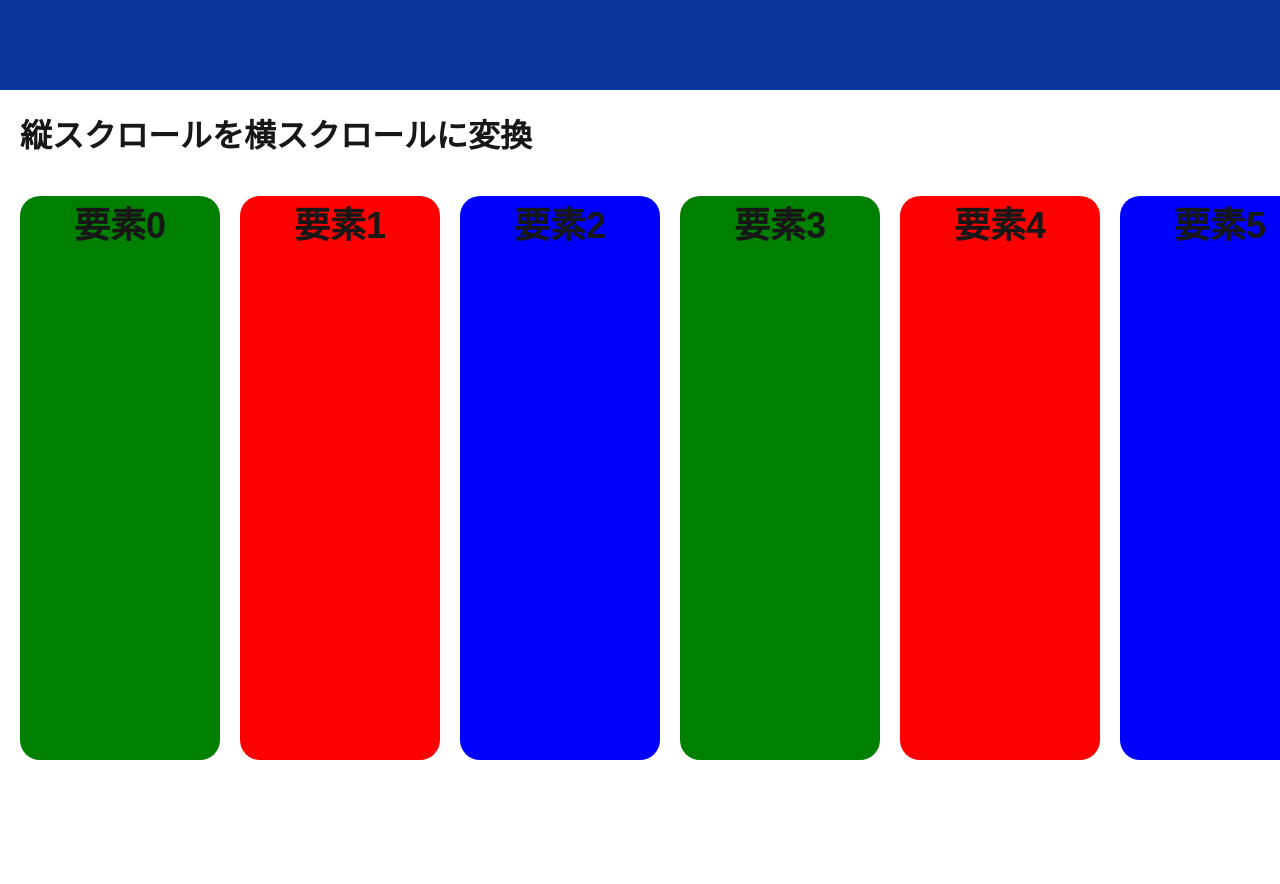
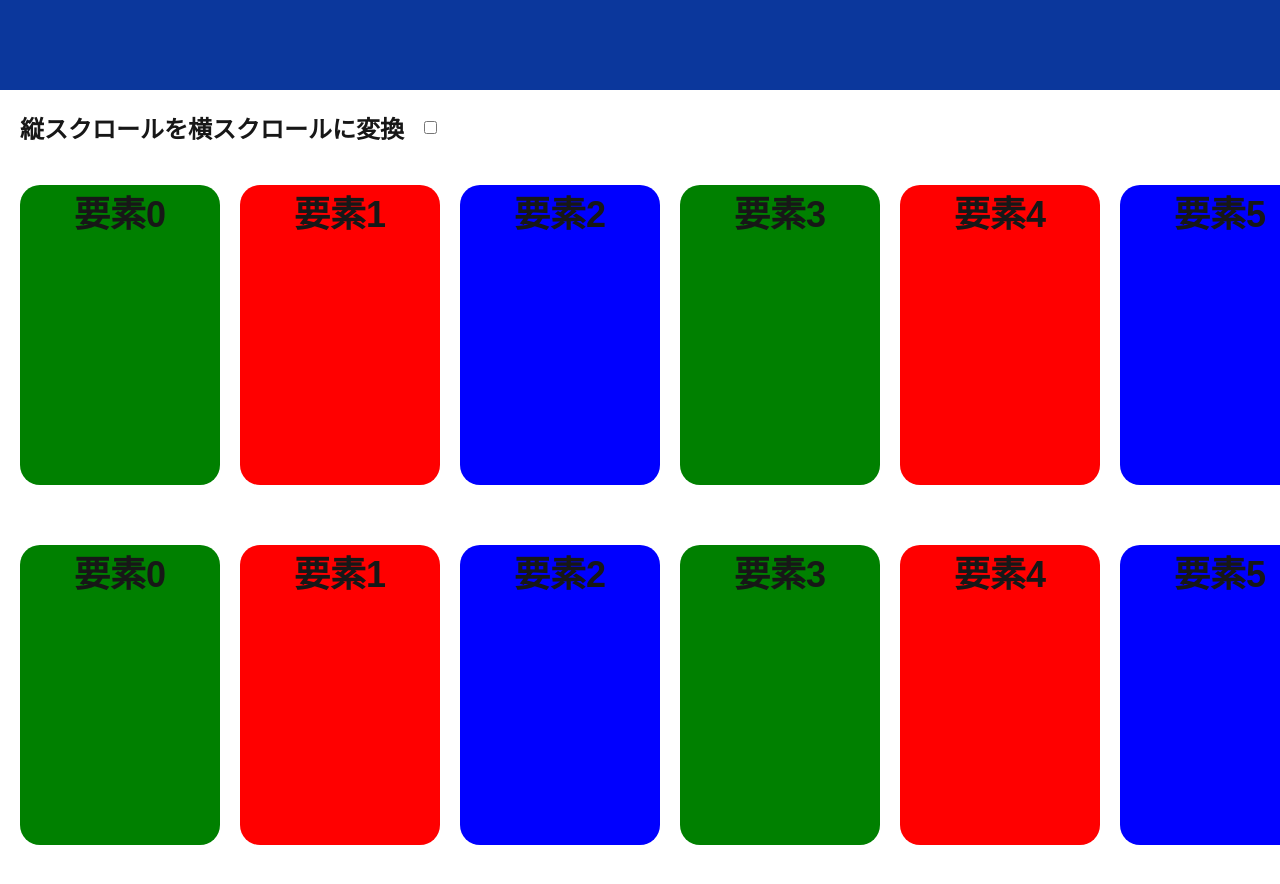
Before and after one commit to INSERT-io/insert-practice, a Next.js app: page /practice/scroll in a window 1280 px wide. Before the commit the page ends 800 px from the top, so only its background shows below. Built offline with nearby package versions, Linux system fonts and the light colour scheme.

Commit message:
scrollのページを修正

```diff
--- a/src/components/pageComponent/HorizontalScrollPage/index.module.scss
+++ b/src/components/pageComponent/HorizontalScrollPage/index.module.scss
@@ -3,19 +3,26 @@
   display: flex;
   flex-direction: column;
   gap: 20px;
-  height: calc(100dvh - 90px);
-  height: calc(100vh - 90px);
+  height: 100%;
 
-  > .title {
+  > .header {
     padding-left: 20px;
+    display: flex;
+    gap: 20px;
+    align-items: center;
+
+    > .title {
+      font-size: 24px;
+      font-weight: 900;
+    }
   }
 
   > .scroll {
     padding: 20px;
     display: flex;
     // 横スクロールできるようにする
-    overflow-x: auto;
-    height: 100%;
+    overflow-x: scroll;
+    overflow-y: scroll;
     gap: 20px;
     flex-wrap: nowrap;
   }
@@ -26,7 +33,7 @@
   font-weight: 900;
   font-size: 36px;
   width: 200px;
-  height: 100%;
+  height: 300px;
   border-radius: 20px;
   background-color: red;
   text-align: center;
--- a/src/components/pageComponent/HorizontalScrollPage/index.tsx
+++ b/src/components/pageComponent/HorizontalScrollPage/index.tsx
@@ -1,15 +1,25 @@
-import { useEffect, useRef } from "react";
+import { useEffect, useRef, useState } from "react";
 import { Presenter } from "./presenter";
 
 export const HorizontalScrollPage: React.FC = () => {
+  const [allowVerticalScroll, setAllowVerticalScroll] =
+    useState<boolean>(false);
+
   const containerRef = useRef<HTMLDivElement>(null);
+  const containerRef2 = useRef<HTMLDivElement>(null);
+
   useEffect(() => {
     const handleWheel = (e: WheelEvent) => {
+      if (!allowVerticalScroll) return;
       if (containerRef.current === null) return;
       // x軸のスクロールの方が大きい場合はスクロールしない
       if (Math.abs(e.deltaX) > Math.abs(e.deltaY)) return;
       e.preventDefault();
       containerRef.current.scrollBy({
+        left: e.deltaY,
+        behavior: "instant",
+      });
+      containerRef2.current?.scrollBy({
         left: e.deltaY,
         behavior: "instant",
       });
@@ -20,19 +30,33 @@ export const HorizontalScrollPage: React.FC = () => {
     return () => {
       window.removeEventListener("wheel", handleWheel);
     };
-  }, []);
+  }, [allowVerticalScroll]);
 
   const handleReturnHome = (isSmooth: boolean) => {
     if (isSmooth) {
       containerRef.current?.scrollTo({ left: 0, behavior: "smooth" });
       return;
     }
+
     containerRef.current?.scrollTo({ left: 0, behavior: "instant" });
   };
+
+  const handleReturnHome2 = (isSmooth: boolean) => {
+    if (isSmooth) {
+      containerRef2.current?.scrollTo({ left: 0, behavior: "smooth" });
+      return;
+    }
+
+    containerRef2.current?.scrollTo({ left: 0, behavior: "instant" });
+  };
+
   return (
     <Presenter
       containerRef={containerRef}
+      containerRef2={containerRef2}
       handleReturnHome={handleReturnHome}
+      handleReturnHome2={handleReturnHome2}
+      setAllowVerticalScroll={setAllowVerticalScroll}
     />
   );
 };
--- a/src/components/pageComponent/HorizontalScrollPage/presenter.tsx
+++ b/src/components/pageComponent/HorizontalScrollPage/presenter.tsx
@@ -3,17 +3,29 @@ import styles from "./index.module.scss";
 
 type Props = {
   containerRef: React.RefObject<HTMLDivElement | null>;
+  containerRef2: React.RefObject<HTMLDivElement | null>;
   handleReturnHome: (isSmooth: boolean) => void;
+  handleReturnHome2: (isSmooth: boolean) => void;
+  setAllowVerticalScroll: (value: boolean) => void;
 };
 
 export const Presenter: React.FC<Props> = ({
   containerRef,
+  containerRef2,
   handleReturnHome,
+  handleReturnHome2,
+  setAllowVerticalScroll,
 }) => {
   return (
     <div className={styles.transVerticalScroll}>
-      <h1 className={styles.title}>縦スクロールを横スクロールに変換</h1>
-      <div ref={containerRef} className={styles.scroll}>
+      <div className={styles.header}>
+        <h1 className={styles.title}>縦スクロールを横スクロールに変換</h1>
+        <input
+          type="checkbox"
+          onChange={(e) => setAllowVerticalScroll(e.target.checked)}
+        />
+      </div>
+      <div ref={containerRef2} className={styles.scroll}>
         {/* 要素を文言を変えて20個配置 */}
         {Array.from({ length: 20 }, (_, i) => (
           <div key={i} className={styles.somethingContent}>
@@ -33,6 +45,26 @@ export const Presenter: React.FC<Props> = ({
           トップに戻る(instant)
         </button>
       </div>
+      <div ref={containerRef} className={styles.scroll}>
+        {/* 要素を文言を変えて20個配置 */}
+        {Array.from({ length: 20 }, (_, i) => (
+          <div key={i} className={styles.somethingContent}>
+            要素{i}
+          </div>
+        ))}
+        <button
+          onClick={() => handleReturnHome2(true)}
+          className={clsx(styles.somethingContent, styles.Button)}
+        >
+          トップに戻る(smooth)
+        </button>
+        <button
+          onClick={() => handleReturnHome2(false)}
+          className={clsx(styles.somethingContent, styles.Button)}
+        >
+          トップに戻る(instant)
+        </button>
+      </div>
     </div>
   );
 };
```
